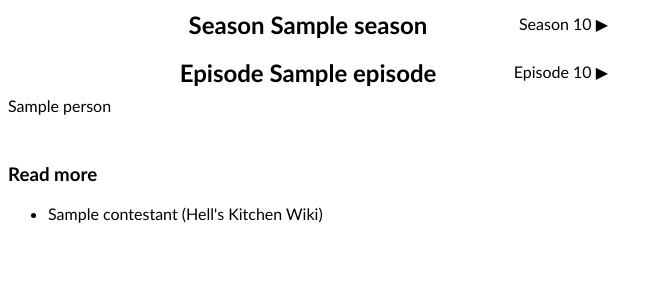
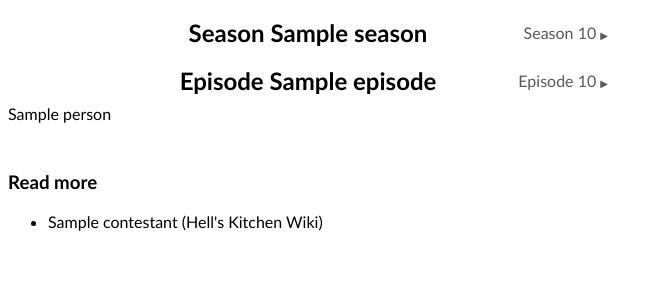
Before and after one commit to gotling/NoSpoil, a Flask app: template templates/episode.html in a window 1280 px wide. Shown: the part 56-356 px from the top of the page, without its empty margins (0-662 px from the left). Run offline with Flask 3, Linux system fonts and the light colour scheme; the template is opened without the code that fills it: most values are stand-ins (such as "Sample title", 1, 10 or a date in 2020); parts of the project's set-up code (start-up, migrations or seed data) failed here and were passed over.

Commit message:
Nav style

```diff
--- a/static/style.css
+++ b/static/style.css
@@ -33,6 +33,10 @@
     margin-top: 0;
 }
 
+.nav.margin-top {
+    margin-top: 0.5rem;
+}
+
 .nav {
     max-width: 600px;
     height: 3rem;
@@ -41,6 +45,14 @@
 
 .nav h2 {
     margin: 0 1rem;
+}
+
+.nav a {
+    color: rgb(88 88 88);
+}
+
+.arrow {
+    font-size: x-small;
 }
 
 .nav-center {
--- a/templates/nav-season.html
+++ b/templates/nav-season.html
@@ -1,13 +1,13 @@
-<div class="three-columns-grid nav">
+<div class="three-columns-grid nav margin-top">
     <div>
         {% if season > 1 %}
-        <a href="/{{season - 1}}/1">◀ Season {{ season - 1 }}</a>
+        <a href="/{{season - 1}}/1"><span class="arrow">◀</span> Season {{ season - 1 }}</a>
         {% endif %}
     </div>
     <div class="nav-center">
         <h2>Season {{ season }}</h2>
     </div>
     <div class="nav-right">
-        <a href="/{{season + 1}}/1">Season {{ season + 1 }} ▶</a>
+        <a href="/{{season + 1}}/1">Season {{ season + 1 }} <span class="arrow">▶</span></a>
     </div>
 </div>
--- a/templates/nav.html
+++ b/templates/nav.html
@@ -1,13 +1,13 @@
 <div class="three-columns-grid nav">
     <div>
         {% if episode > 1 %}
-        <a href="/{{ season }}/{{ episode - 1 }}">◀ Episode {{ episode - 1 }}</a>
+        <a href="/{{ season }}/{{ episode - 1 }}"><span class="arrow">◀</span> Episode {{ episode - 1 }}</a>
         {% endif %}
     </div>
     <div class="nav-center">
         <h2>Episode {{ episode }}</h2>
     </div>
     <div class="nav-right">
-        <a href="/{{ season }}/{{ episode + 1 }}">Episode {{ episode + 1 }} ▶</a>
+        <a href="/{{ season }}/{{ episode + 1 }}">Episode {{ episode + 1 }} <span class="arrow">▶</span></a>
     </div>
 </div>
```
